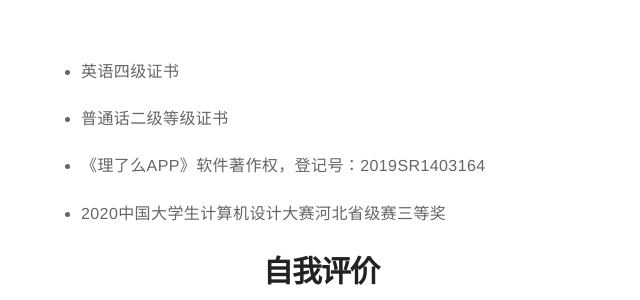
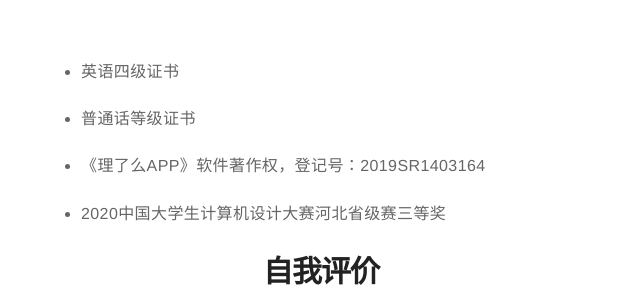
Before and after one commit to Awang2623/Awang2623.github.io, a Jekyll site: the page built from rsume.md, in a window 1280 px wide and 900 px high, scrolled down 1701 px. Shown: the part 258-558 px from the top of the window, without its empty margins (319-959 px from the left). Built offline with Jekyll 4.4.1, drawn with Linux system fonts in a browser that asks for light colours; our own code applies the rules of GitHub Pages for plain Markdown files.

Commit message:
Update rsume.md

```diff
--- a/rsume.md
+++ b/rsume.md
@@ -56,7 +56,7 @@ PERSONAL RESUME
 
 -   英语四级证书
 
--   普通话二级等级证书
+-   普通话等级证书
 
 -   《理了么APP》软件著作权，登记号：2019SR1403164
 
```
